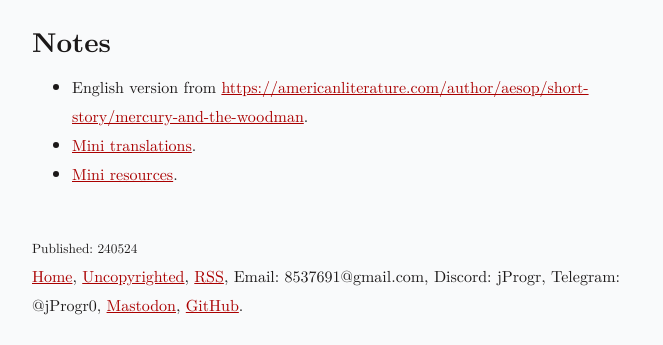
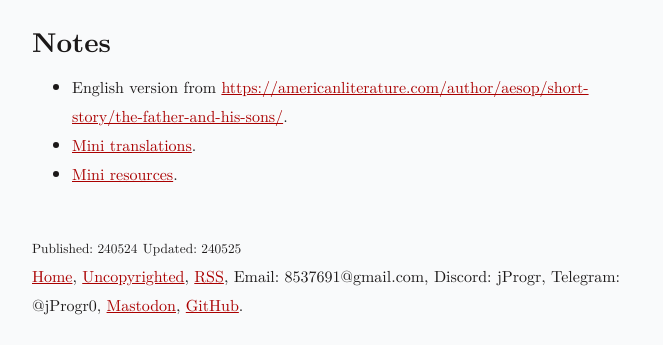
Before and after one commit to jProgr/jprogr.github.io, a Jekyll site: the page built from _posts/2024-05-24-viro-paren-an-si-fili.md, in a window 1280 px wide. Shown: the part 908-1253 px from the top of the page, without its empty margins (308-971 px from the left). Built offline with Jekyll 4.4.1, drawn with Linux system fonts in a browser that asks for light colours; some of the changed lines change nothing that is shown.

Commit message:
Update content
Updated "A translation of The father and his sons by Aesop to Mini".

```diff
--- a/_posts/2024-05-24-viro-paren-an-si-fili.md
+++ b/_posts/2024-05-24-viro-paren-an-si-fili.md
@@ -2,6 +2,7 @@
 title: "A translation of The father and his sons by Aesop to Mini"
 permalink: /viro-paren-an-si-fili
 custom_date: "240524"
+updated_date: "240525"
 ---
 
 # A translation of The father and his sons by Aesop to Mini
@@ -20,6 +21,6 @@ Union is strength.
 
 ## Notes
 
-- English version from [https://americanliterature.com/author/aesop/short-story/mercury-and-the-woodman](https://americanliterature.com/author/aesop/short-story/mercury-and-the-woodman).
+- English version from [https://americanliterature.com/author/aesop/short-story/the-father-and-his-sons/](https://americanliterature.com/author/aesop/short-story/the-father-and-his-sons/).
 - [Mini translations](/mini-translations).
 - [Mini resources](/mini-resources).
```
